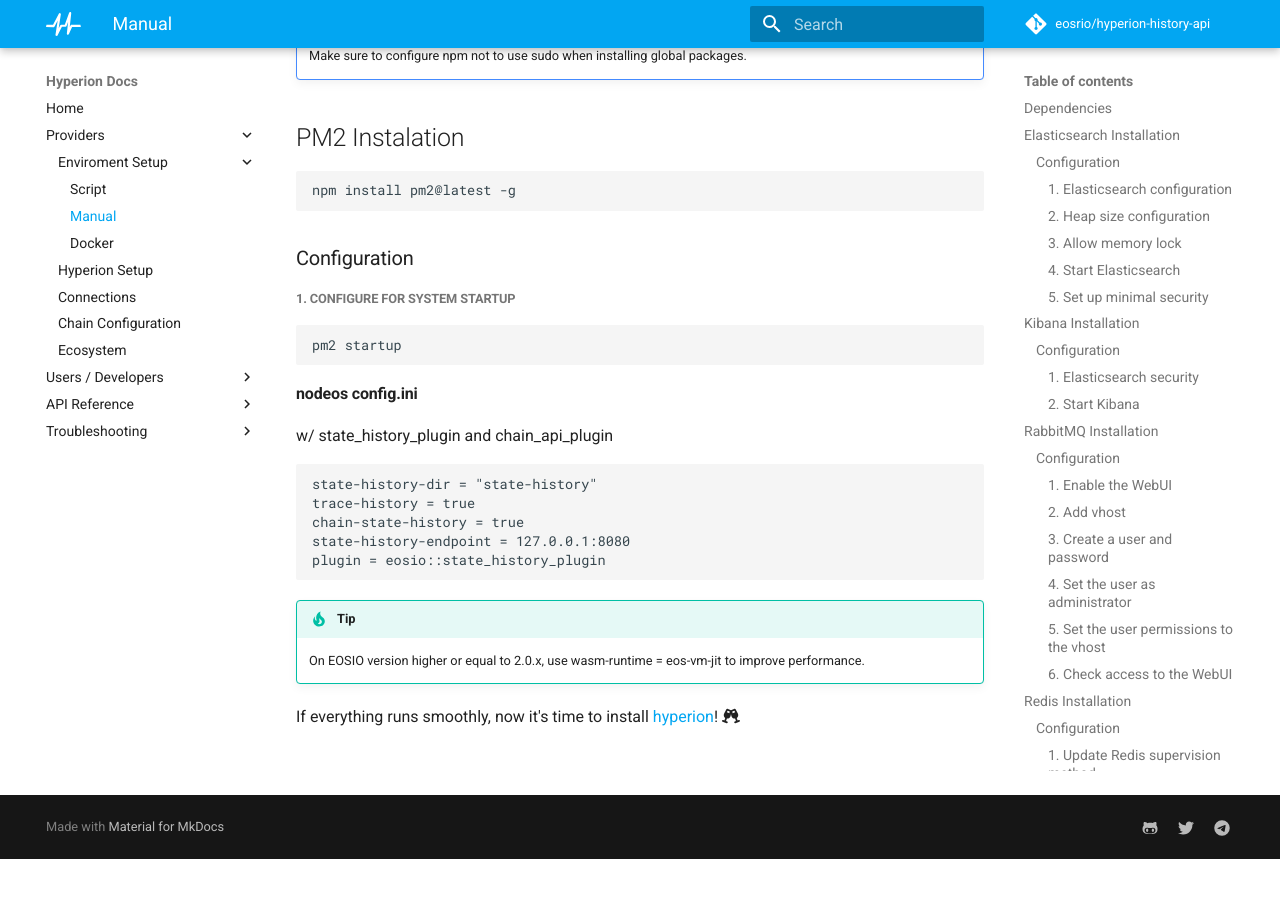
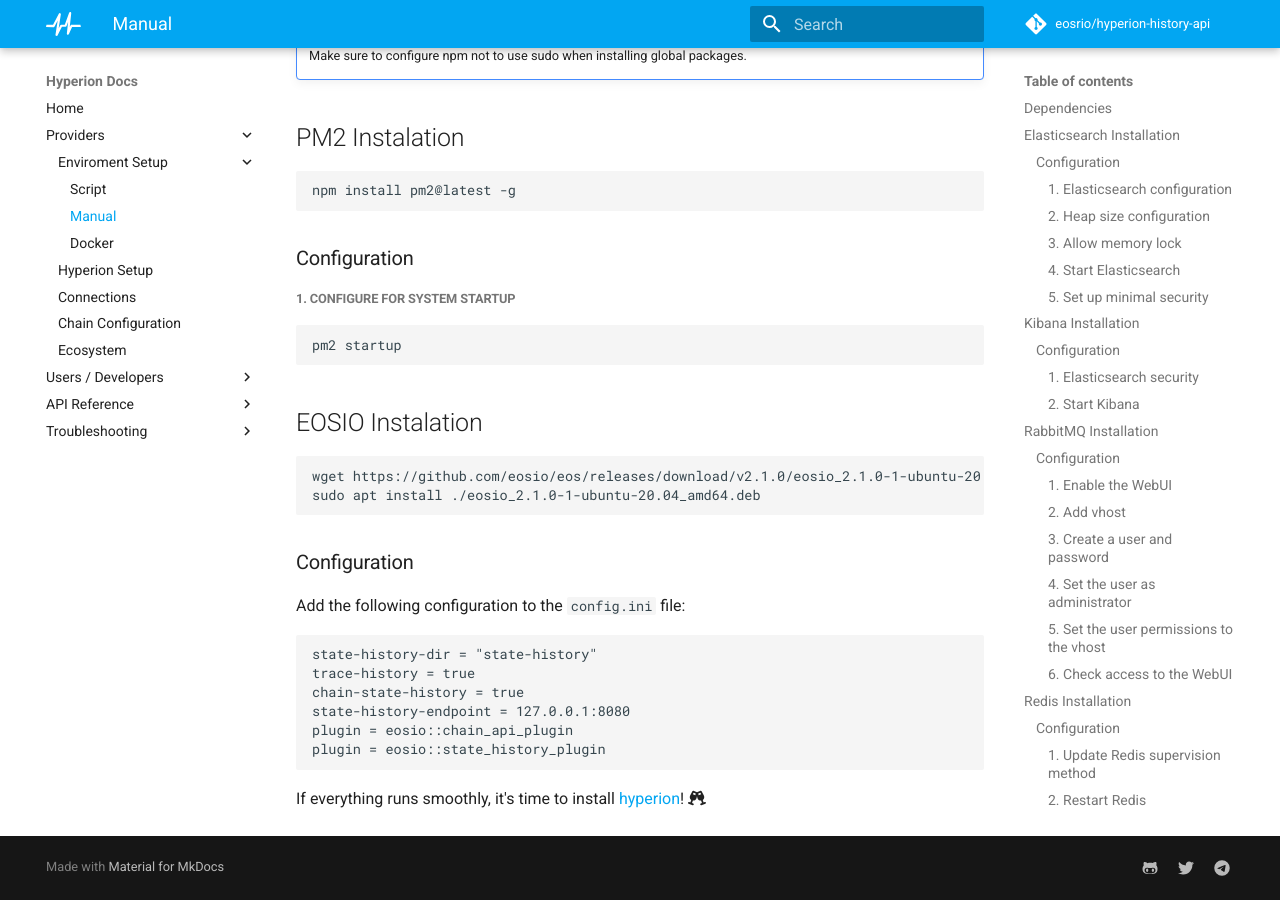
Before and after one commit to eosrio/hyperion-docs, an MkDocs documentation site: the page built from docs/install.md, in a window 1280 px wide and 900 px high, scrolled down 6656 px. Built offline with MkDocs 1.6.1 and Material for MkDocs 9.7.7, drawn with Linux system fonts in a browser that asks for light colours; comment, search, counter and statistics services are not loaded; before the commit the page ends 7515 px from its top, so only the background shows below that; some of the changed text lies outside the part shown.

Commit message:
Updating EOSIO installation instructions

````diff
--- a/docs/install.md
+++ b/docs/install.md
@@ -15,7 +15,7 @@ Below you can find the list of all Hyperion's dependencies:
  - [Redis](https://redis.io/topics/quickstart)
  - [Node.js v16](https://github.com/nodesource/distributions/blob/master/README.md#installation-instructions)
  - [PM2](http://pm2.keymetrics.io/docs/usage/quick-start/)
- - [EOSIO 2.0](https://github.com/EOSIO/eos/releases/latest)
+ - [EOSIO 2.1](https://github.com/EOSIO/eos)
 
 On the next steps you will install and configure each one of them.
 
@@ -295,22 +295,24 @@ npm install pm2@latest -g
 pm2 startup
 ```
 
-#### nodeos config.ini
+## EOSIO Instalation
 
- w/ state_history_plugin and chain_api_plugin
+```
+wget https://github.com/eosio/eos/releases/download/v2.1.0/eosio_2.1.0-1-ubuntu-20.04_amd64.deb
+sudo apt install ./eosio_2.1.0-1-ubuntu-20.04_amd64.deb
+```
+
+### Configuration
+
+Add the following configuration to the `config.ini` file:
 
 ```
 state-history-dir = "state-history"
 trace-history = true
 chain-state-history = true
 state-history-endpoint = 127.0.0.1:8080
+plugin = eosio::chain_api_plugin
 plugin = eosio::state_history_plugin
 ```
 
-!!!tip
-    On EOSIO version higher or equal to 2.0.x, use wasm-runtime = eos-vm-jit to improve
-    performance.
-
-If everything runs smoothly, now it's time to install [hyperion](hyperion.md)! :fontawesome-solid-glass-cheers:
-
-<br>
+If everything runs smoothly, it's time to install [hyperion](hyperion.md)! :fontawesome-solid-glass-cheers:
````
Also changed, not shown: other parts of docs/install.md (+1 -1 lines).
